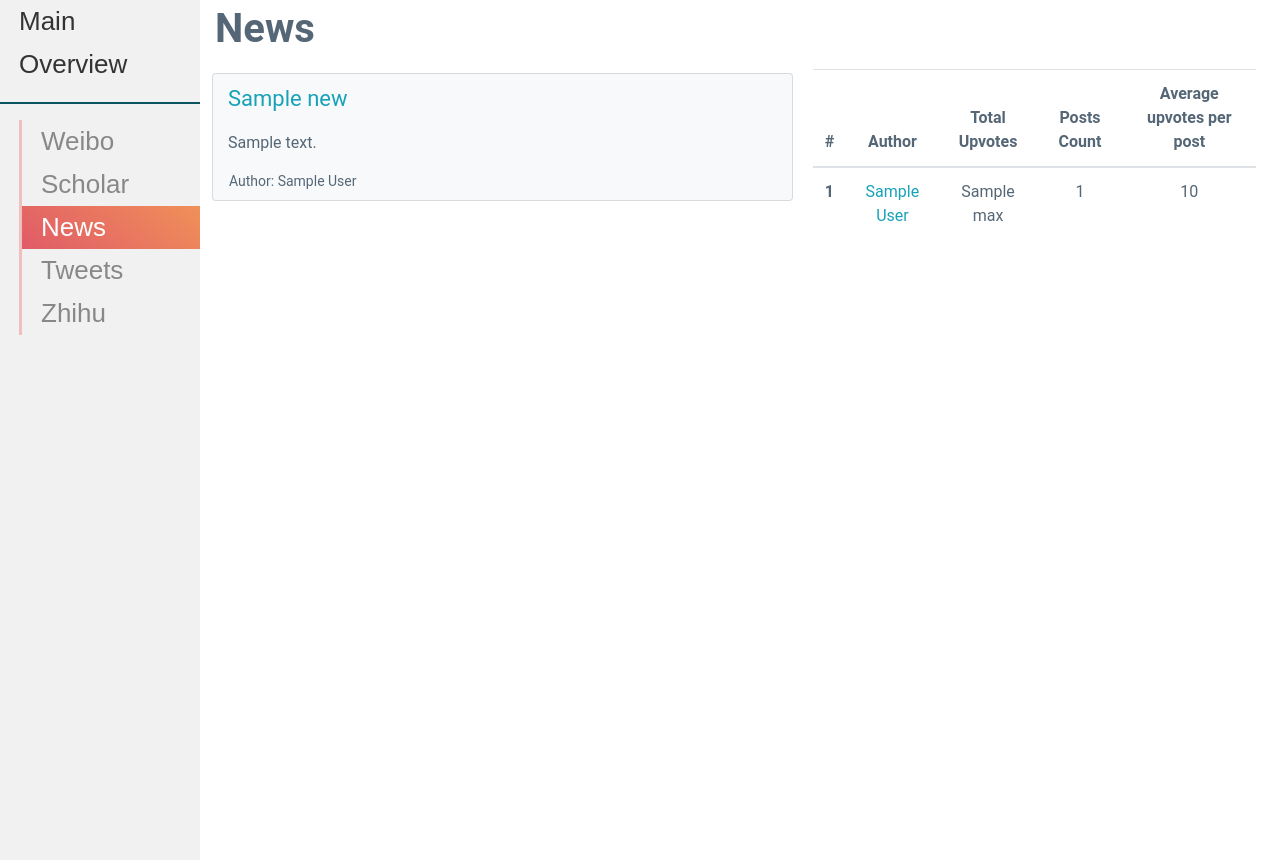
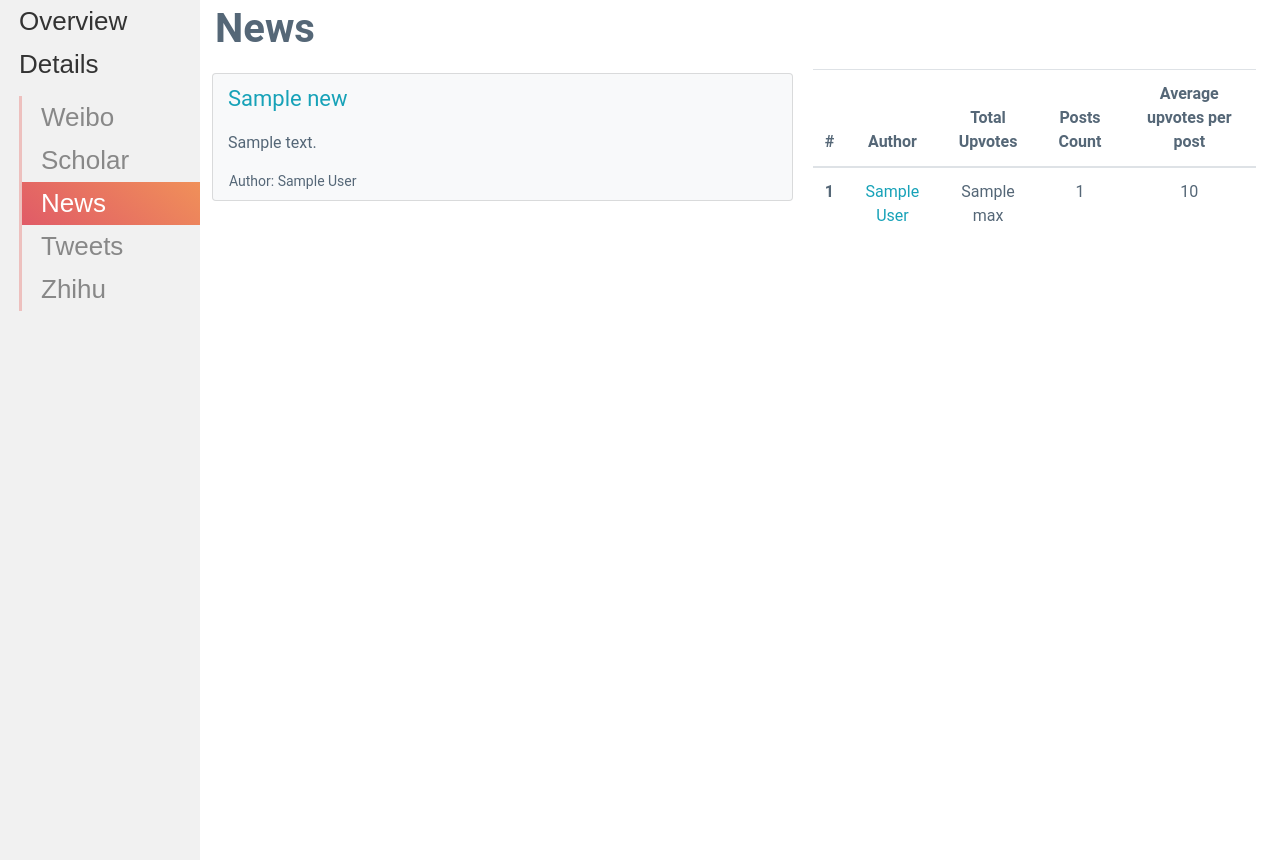
Before and after one commit to quarbby/legendary-spoon, a Django app: template techscan_project/techscan/templates/news.html in a window 1280 px wide. Shown: the part 62-922 px from the top of the page. Run offline with Django 3.2, Linux system fonts and the light colour scheme; the template is opened without the code that fills it: most values are stand-ins (such as "Sample title", 1, 10 or a date in 2020); parts of the project's set-up code (start-up, migrations or seed data) failed here and were passed over; some libraries are stand-ins or nearby versions.

Commit message:
replaced sidebars

```diff
--- a/techscan_project/techscan/static/css/style.css
+++ b/techscan_project/techscan/static/css/style.css
@@ -142,18 +142,6 @@ input:-webkit-autofill:active  {
   color: white !important;
 }
 
-
-/* Links on mouse-over */
-/*.main-sidebar a:hover:not(.active-main-category) {
-  background-color: #0c5460;
-  color: white;
-}
-
-.sub-sidebar a:hover:not(.active-sub-category) {
-  background-color: #555;
-  color: white;
-}*/
-
 .tweeter-border {
   border: 3px solid black !important;
 }
@@ -194,19 +182,19 @@ div.category-content{
 
 .sub-card-title{
   color: #556777;
-  font-family: 'Roboto';
+  font-family: 'Roboto', sans-serif;
   font-size: 22px
 }
 
 .sub-card-body{
   color: #556777;
-  font-family: 'Roboto';
+  font-family: 'Roboto', sans-serif;
   font-size: 16px
 }
 
 .sub-card-others{
   color: #556777;
-  font-family: 'Roboto';
+  font-family: 'Roboto', sans-serif;
   font-size: 14px
 }
 
--- a/techscan_project/techscan/templates/news.html
+++ b/techscan_project/techscan/templates/news.html
@@ -31,8 +31,8 @@
 	<!-- The sidebar -->
 	<div class="sidebar">
 		<div class="main-sidebar">
-		<a class="main-category" href="/main?q={{search_word}}">Main</a>
-		<a class="main-category" href="/overview?q={{search_word}}">Overview</a><hr>
+			<a class="main-category" href="/main?q={{search_word}}">Overview</a>
+			<a class="main-category" href="/overview?q={{search_word}}">Details</a>
 		</div>
 		<div class="sub-sidebar">
 			<a class="sub-category" href="/weibo?q={{search_word}}">Weibo</a>
@@ -40,8 +40,7 @@
 			<a class="active-sub-category" href="/news?q={{search_word}}">News</a>
 			<a class="sub-category" href="/tweets?q={{search_word}}">Tweets</a>
 			<a class="sub-category" href="/zhihu?q={{search_word}}">Zhihu</a>
-		<!-- <a class="sub-category" href="/facial_recognition?q={{search_word}}">Facial Recognition</a>
-		<a class="sub-category" href="/speech_text?q={{search_word}}">Speech-to-Text</a> -->
+		</div>
 	</div>
 </div>
 	<div class="content category-content">
--- a/techscan_project/techscan/templates/scholar.html
+++ b/techscan_project/techscan/templates/scholar.html
@@ -31,8 +31,8 @@
 	<!-- The sidebar -->
 	<div class="sidebar">
 		<div class="main-sidebar">
-			<a class="main-category" href="/main?q={{search_word}}">Main</a>
-			<a class="main-category" href="/overview?q={{search_word}}">Overview</a><hr>
+			<a class="main-category" href="/main?q={{search_word}}">Overview</a>
+			<a class="main-category" href="/overview?q={{search_word}}">Details</a>
 		</div>
 		<div class="sub-sidebar">
 			<a class="sub-category" href="/weibo?q={{search_word}}">Weibo</a>
@@ -40,8 +40,6 @@
 			<a class="sub-category" href="/news?q={{search_word}}">News</a>
 			<a class="sub-category" href="/tweets?q={{search_word}}">Tweets</a>
 			<a class="sub-category" href="/zhihu?q={{search_word}}">Zhihu</a>
-			<!-- <a class="sub-category" href="/facial_recognition?q={{search_word}}">Facial Recognition</a>
-			<a class="sub-category" href="/speech_text?q={{search_word}}">Speech-to-Text</a> -->
 		</div>
 	</div>
 	<div class="content category-content">
--- a/techscan_project/techscan/templates/tweets.html
+++ b/techscan_project/techscan/templates/tweets.html
@@ -31,8 +31,8 @@
 	<!-- The sidebar -->
 	<div class="sidebar">
 		<div class="main-sidebar">
-			<a class="main-category" href="/main?q={{search_word}}">Main</a>
-			<a class="main-category" href="/overview?q={{search_word}}">Overview</a><hr>
+			<a class="main-category" href="/main?q={{search_word}}">Overview</a>
+			<a class="main-category" href="/overview?q={{search_word}}">Details</a>
 		</div>
 		<div class="sub-sidebar">
 			<a class="sub-category" href="/weibo?q={{search_word}}">Weibo</a>
@@ -40,8 +40,6 @@
 			<a class="sub-category" href="/news?q={{search_word}}">News</a>
 			<a class="active-sub-category" href="/tweets?q={{search_word}}">Tweets</a>
 			<a class="sub-category" href="/zhihu?q={{search_word}}">Zhihu</a>
-		<!-- 	<a class="sub-category" href="/facial_recognition?q={{search_word}}">Facial Recognition</a>
-			<a class="sub-category" href="/speech_text?q={{search_word}}">Speech-to-Text</a> -->
 		</div>
 	</div>
 	<div class="content category-content">
```
Also changed, not shown: techscan_project/techscan/templates/zhihu.html (+3 -4 lines). Lines whose indentation alone changed are shown as unchanged.
